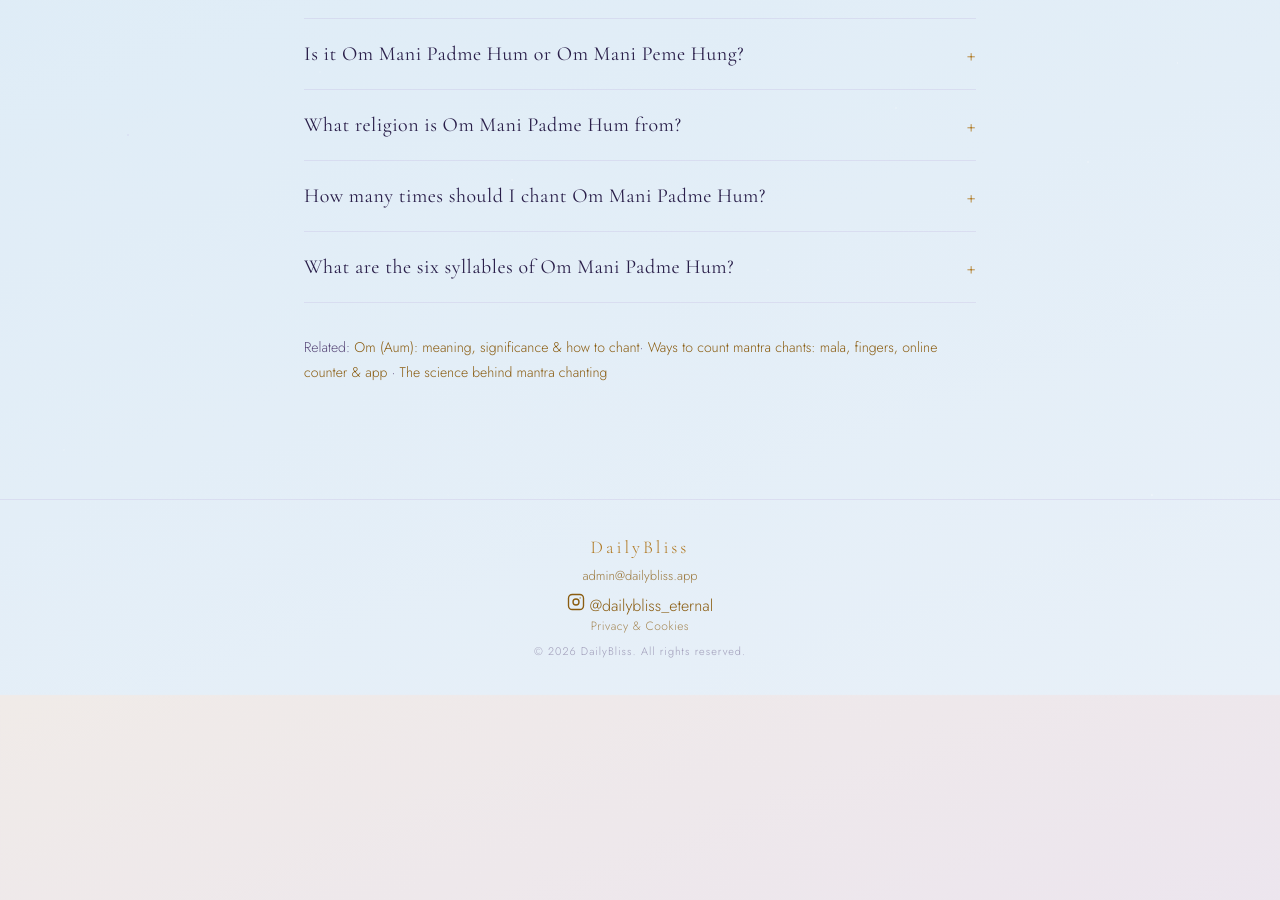
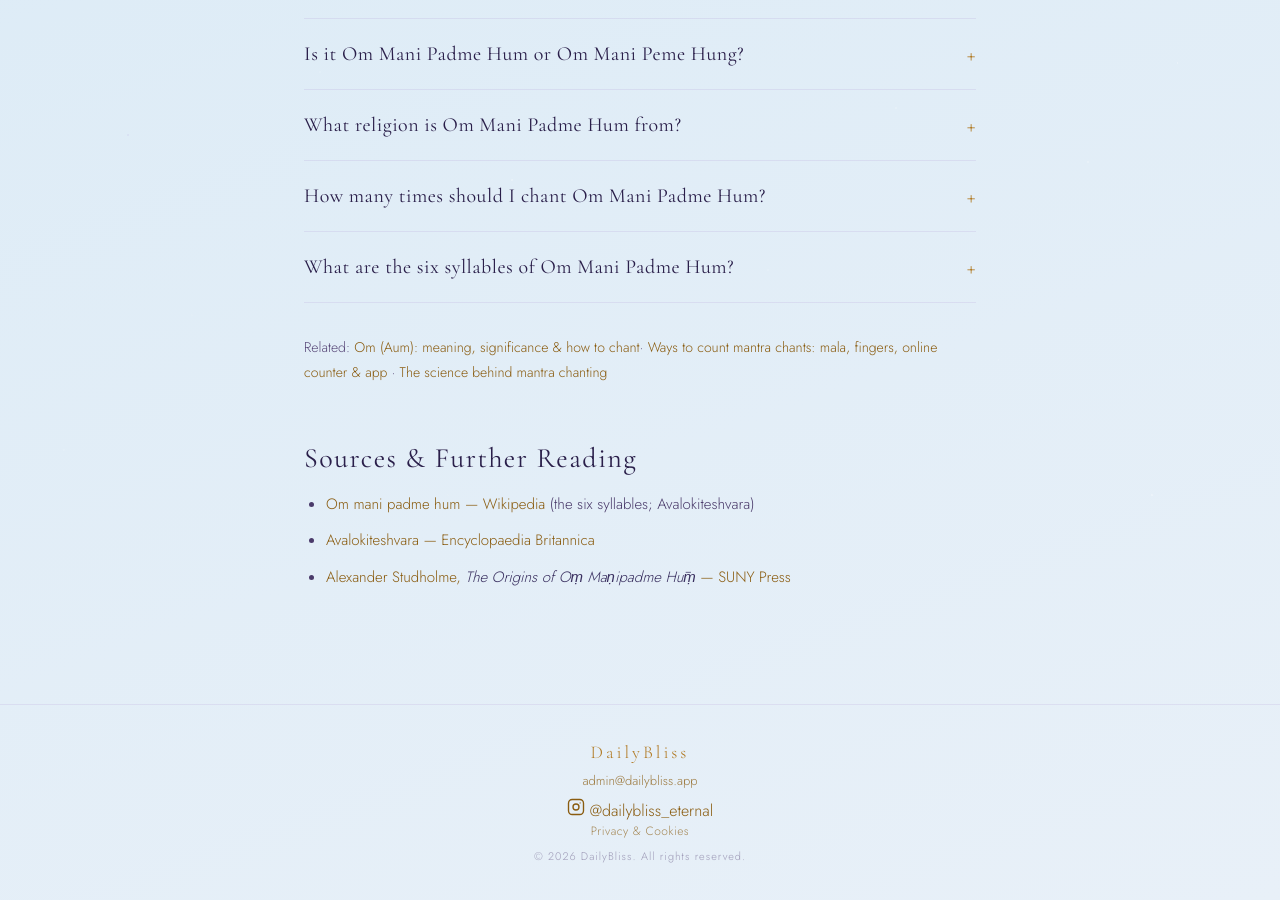
Before and after one commit to dailybliss/dailybliss.github.io, a Jekyll site: the page built from blog/om-mani-padme-hum.html, in a window 1280 px wide and 900 px high, scrolled down 4558 px. Built offline with Jekyll 4.4.1, drawn with Linux system fonts in a browser that asks for light colours; before the commit the page ends 5253 px from its top, so only the background shows below that.

Commit message:
Update om-mani-padme-hum.html

```diff
--- a/blog/om-mani-padme-hum.html
+++ b/blog/om-mani-padme-hum.html
@@ -221,4 +221,13 @@ last_modified_at: 2026-09-01
     Related:
     <a href="{{ '/blog/om-aum-mantra/' | relative_url }}">Om (Aum): meaning, significance &amp; how to chant</a>· <a href="{{ '/blog/how-to-count-mantras/' | relative_url }}">Ways to count mantra chants: mala, fingers, online counter &amp; app</a> · <a href="{{ '/blog/science-of-mantra-chanting/' | relative_url }}">The science behind mantra chanting</a>
   </p>
+
+  <div style="margin-top:32px;">
+  <h2>Sources &amp; Further Reading</h2>
+  <ul>
+    <li><a href="https://en.wikipedia.org/wiki/Om_mani_padme_hum" target="_blank" rel="noopener">Om mani padme hum — Wikipedia</a> (the six syllables; Avalokiteshvara)</li>
+    <li><a href="https://www.britannica.com/topic/Avalokiteshvara" target="_blank" rel="noopener">Avalokiteshvara — Encyclopaedia Britannica</a></li>
+    <li><a href="https://www.sunypress.edu/isbn/9780791453896" target="_blank" rel="noopener">Alexander Studholme, <em>The Origins of Oṃ Maṇipadme Hūṃ</em> — SUNY Press</a></li>
+  </ul>
+</div>
 </article>
```
